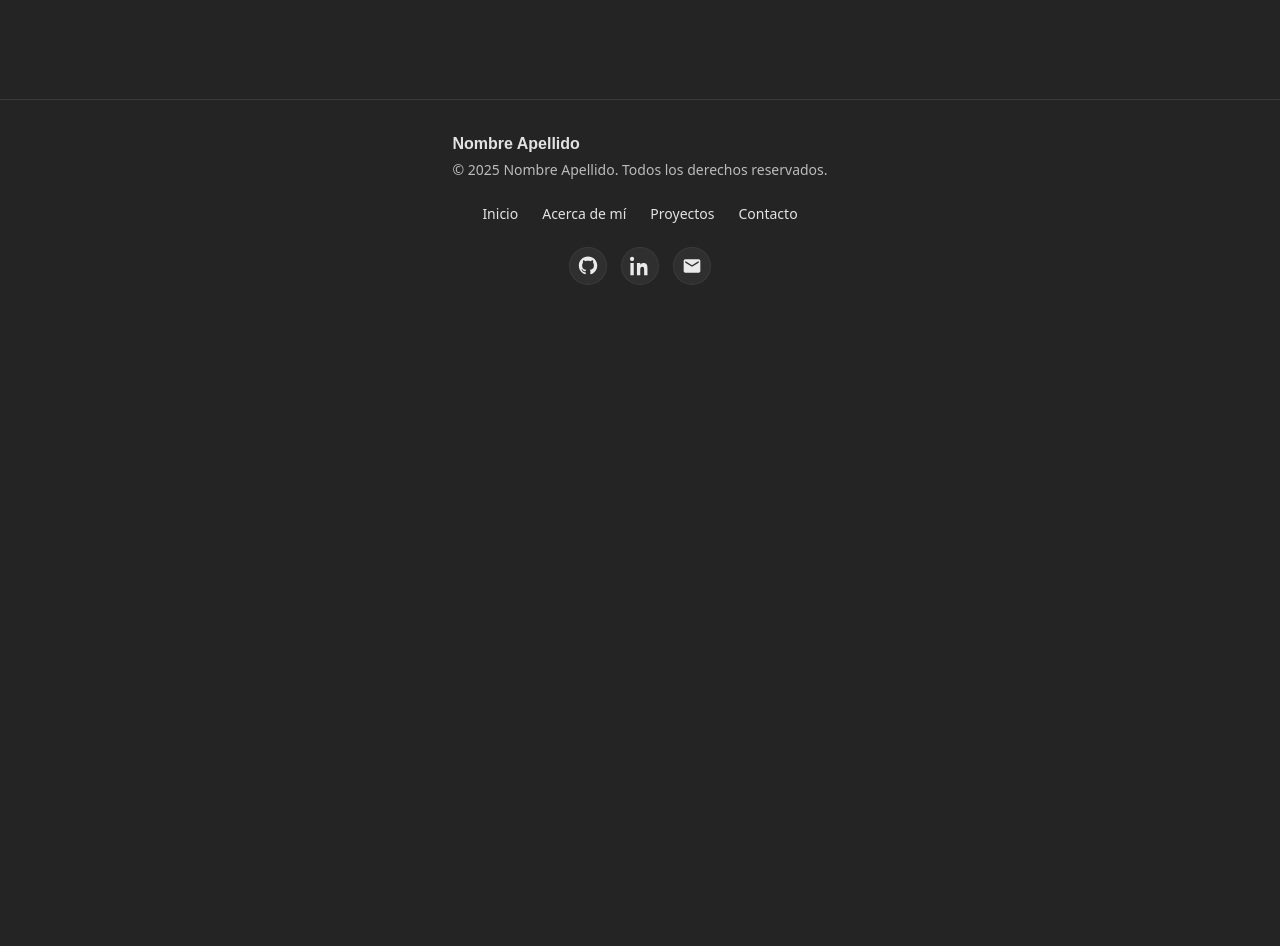
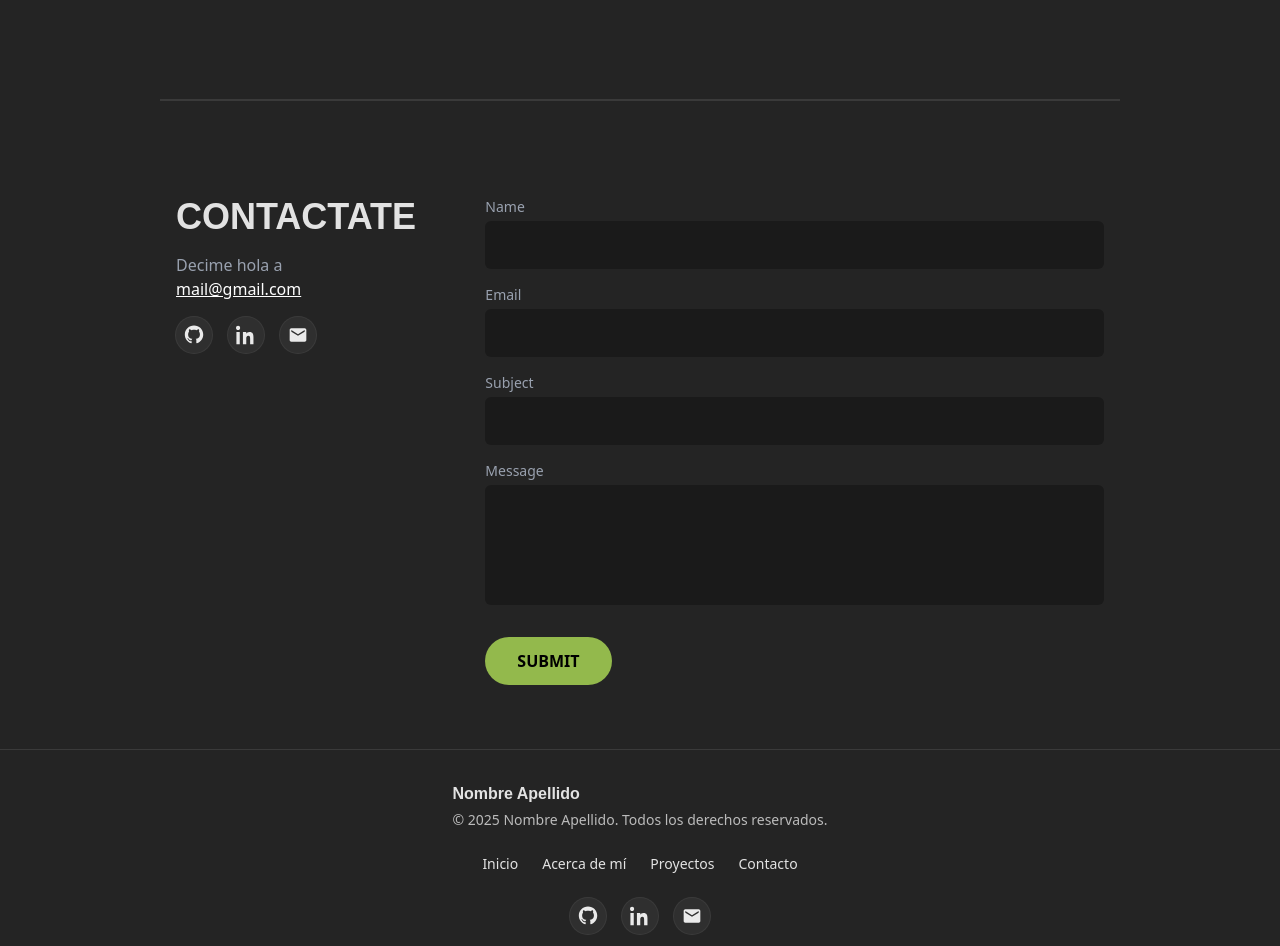
Before and after one commit to leocantero/portafolio-personal, a React (Vite) app: page /about in a window 1280 px wide. Shown: the part 1181-2127 px from the top of the page. Before the commit the page ends 1497 px from the top, so only its background shows below. Built offline with nearby package versions, Linux system fonts and the light colour scheme; no server answers.

Commit message:
Agrego planilla de contacto funcional

```diff
--- a/src/App.css
+++ b/src/App.css
@@ -7,6 +7,7 @@
   --background-color-secondary: #121212;
   --surface-color: #1e1e1e;
   --acento-color: #93b94c;
+  --acento-color-hover: #a6ce5f;
   --text-color: #ffffff;
   --text-color-secondary: #bbbbbb;
 
--- /dev/null
+++ b/src/components/ContactForm.jsx
@@ -0,0 +1,139 @@
+import React from "react";
+
+export const ContactForm = () => {
+  const FORMSPREE_URL = import.meta.env.VITE_FORMSPREE_URL;
+
+  return (
+    <section className="max-w-9/12 mx-auto px-4 py-16 flex row justify-between items-top gap-16">
+      {/* Columna Izquierda: Información */}
+      <div className="md:w-1/4">
+        <h2 className="text-4xl font-bold montserrat-title-bold uppercase w-5xl mb-4">
+          Contactate
+        </h2>
+        <p className="text-gray-400 mb-4">
+          Decime hola a{" "}
+          <span className="text-white underline cursor-pointer">
+            mail@gmail.com
+          </span>
+        </p>
+
+        {/* Iconos Redes Sociales */}
+        <div className="flex items-center gap-4">
+          <a
+            href="https://github.com/leocantero"
+            target="_blank"
+            rel="noreferrer noopener"
+            aria-label="GitHub"
+            className="group inline-flex h-9 w-9 items-center justify-center rounded-full bg-white/5 ring-1 ring-white/10 transition hover:bg-white/10"
+            title="GitHub"
+          >
+            <svg
+              xmlns="http://www.w3.org/2000/svg"
+              viewBox="0 0 24 24"
+              fill="currentColor"
+              className="h-5 w-5 text-white/90 group-hover:text-(--acento-color)"
+            >
+              <path
+                fillRule="evenodd"
+                d="M12 .5C5.73.5.98 5.24.98 11.52c0 4.86 3.15 8.98 7.52 10.43.55.1.75-.24.75-.53 0-.26-.01-1.12-.02-2.03-3.06.66-3.71-1.3-3.71-1.3-.5-1.26-1.23-1.6-1.23-1.6-.99-.68.08-.66.08-.66 1.1.08 1.68 1.13 1.68 1.13.98 1.68 2.58 1.2 3.21.92.1-.71.38-1.2.69-1.48-2.44-.28-5.01-1.22-5.01-5.44 0-1.2.43-2.17 1.12-2.94-.11-.28-.49-1.41.11-2.94 0 0 .93-.3 3.06 1.12.89-.25 1.85-.38 2.8-.38.95 0 1.91.13 2.8.38 2.13-1.42 3.06-1.12 3.06-1.12.6 1.53.22 2.66.11 2.94.69.77 1.12 1.74 1.12 2.94 0 4.23-2.58 5.16-5.03 5.43.39.33.74.98.74 1.98 0 1.43-.01 2.58-.01 2.93 0 .29.2.64.76.53 4.36-1.46 7.5-5.57 7.5-10.43C23.02 5.24 18.27.5 12 .5z"
+                clipRule="evenodd"
+              />
+            </svg>
+          </a>
+          <a
+            href="https://www.linkedin.com/"
+            target="_blank"
+            rel="noreferrer noopener"
+            aria-label="LinkedIn"
+            className="group inline-flex h-9 w-9 items-center justify-center rounded-full bg-white/5 ring-1 ring-white/10 transition hover:bg-white/10"
+            title="LinkedIn"
+          >
+            <svg
+              xmlns="http://www.w3.org/2000/svg"
+              viewBox="0 0 24 24"
+              fill="currentColor"
+              className="h-5 w-5 text-white/90 group-hover:text-(--acento-color)"
+            >
+              <path d="M4.98 3.5C4.98 4.88 3.86 6 2.5 6S0 4.88 0 3.5 1.12 1 2.5 1 4.98 2.12 4.98 3.5zM.5 8.5h4V23h-4V8.5zM8.5 8.5h3.83v1.98h.05c.53-1 1.84-2.06 3.78-2.06 4.04 0 4.79 2.66 4.79 6.11V23h-4v-6.47c0-1.54-.03-3.52-2.15-3.52-2.15 0-2.48 1.68-2.48 3.41V23h-4V8.5z" />
+            </svg>
+          </a>
+          <a
+            href="mailto:hola@gmail.com"
+            aria-label="Email"
+            className="group inline-flex h-9 w-9 items-center justify-center rounded-full bg-white/5 ring-1 ring-white/10 transition hover:bg-white/10"
+            title="Email"
+          >
+            <svg
+              xmlns="http://www.w3.org/2000/svg"
+              viewBox="0 0 24 24"
+              fill="currentColor"
+              className="h-5 w-5 text-white/90 group-hover:text-(--acento-color)"
+            >
+              <path d="M20 4H4c-1.1 0-2 .9-2 2v12c0 1.1.9 2 2 2h16c1.1 0 2-.9 2-2V6c0-1.1-.9-2-2-2Zm0 4-8 5L4 8V6l8 5 8-5v2Z" />
+            </svg>
+          </a>
+        </div>
+      </div>
+
+      {/* Columna Derecha: El Formulario */}
+      <div className="md:w-2/3">
+        <form
+          action={FORMSPREE_URL}
+          method="POST"
+          className="flex flex-col gap-4"
+        >
+          {/* Campo Nombre */}
+          <div className="flex flex-col gap-1">
+            <label className="text-gray-400 text-sm">Name</label>
+            <input
+              type="text"
+              name="name"
+              required
+              className="bg-[#1a1a1a] border-none p-3 rounded-md focus:ring-2 focus:ring-(--acento-color) outline-none"
+            />
+          </div>
+
+          {/* Campo Email */}
+          <div className="flex flex-col gap-1">
+            <label className="text-gray-400 text-sm">Email</label>
+            <input
+              type="email"
+              name="email"
+              required
+              className="bg-[#1a1a1a] border-none p-3 rounded-md focus:ring-2 focus:ring-(--acento-color) outline-none"
+            />
+          </div>
+
+          {/* Campo Asunto */}
+          <div className="flex flex-col gap-1">
+            <label className="text-gray-400 text-sm">Subject</label>
+            <input
+              type="text"
+              name="subject"
+              className="bg-[#1a1a1a] border-none p-3 rounded-md focus:ring-2 focus:ring-(--acento-color) outline-none"
+            />
+          </div>
+
+          {/* Campo Mensaje */}
+          <div className="flex flex-col gap-1">
+            <label className="text-gray-400 text-sm">Message</label>
+            <textarea
+              name="message"
+              rows="4"
+              required
+              className="bg-[#1a1a1a] border-none p-3 rounded-md focus:ring-2 focus:ring-(--acento-color) outline-none resize-none"
+            ></textarea>
+          </div>
+
+          {/* Botón de envío */}
+          <button
+            type="submit"
+            className=" cursor-pointer bg-(--acento-color) text-black font-bold py-3 px-8 rounded-full w-fit mt-4 hover:bg-(--acento-color-hover) transition-colors uppercase"
+          >
+            Submit
+          </button>
+        </form>
+      </div>
+    </section>
+  );
+};
--- a/src/pages/About.jsx
+++ b/src/pages/About.jsx
@@ -1,4 +1,5 @@
 import React from "react";
+import { ContactForm } from "../components/ContactForm.jsx";
 import { habilidades } from "../data/data.js";
 import { experiencia } from "../data/data.js";
 import aboutImage from "../assets/about-image.jpg";
@@ -37,12 +38,15 @@ export const About = () => {
         </div>
       </section>
 
-      <section className="mx-auto max-w-6xl px-4 py-16 border-b-2 border-white/10 mb-8">
+      <section
+        id="habilidades"
+        className="mx-auto max-w-6xl px-4 py-16 border-b-2 border-white/10 mb-8"
+      >
         <div className="grid gap-8 md:grid-cols-3 md:items-start">
           <h2 className="text-4xl font-bold montserrat-title-bold uppercase">
-            Mis Habilidades
+            Habilidades
           </h2>
-          <div id="habilidades" className="md:col-span-2">
+          <div className="md:col-span-2">
             <p className="text-sm text-(--text-color-secondary) mb-4">
               Siempre estoy buscando aprender nuevas habilidades y mantenerme
               actualizado con las tendencias de la industria. Algunas de mis
@@ -51,7 +55,7 @@ export const About = () => {
             <ul className="grid grid-cols-4 sm:grid-cols-3 md:grid-cols-4 lg:grid-cols-5 gap-3">
               {habilidades.map((habilidad, index) => (
                 <li key={`${habilidad}-${index}`}>
-                  <div className="group flex items-center justify-center gap-2 rounded-xl border border-white/5 ring-1 ring-white/10 px-3 py-2 md:px-4 md:py-3 transition-all duration-200 hover:bg-white/10 hover:ring-[var(--acento-color)] hover:-translate-y-0.5">
+                  <div className="group flex items-center justify-center gap-2 rounded-xl border border-white/5 ring-1 ring-white/10 px-3 py-2 md:px-4 md:py-3 transition-all duration-200 hover:bg-white/10 hover:ring-(--acento-color) hover:-translate-y-0.5">
                     <svg
                       xmlns="http://www.w3.org/2000/svg"
                       viewBox="0 0 24 24"
@@ -70,9 +74,9 @@ export const About = () => {
         </div>
       </section>
 
-      <section className="max-w-9/12 mx-auto px-4 py-16 flex row justify-between items-top gap-16 ">
+      <section className="max-w-9/12 mx-auto px-4 py-16 flex row justify-between items-top gap-16 border-b-2 border-white/10 mb-8">
         <h2 className="text-4xl font-bold montserrat-title-bold uppercase w-5xl">
-          Mi Experiencia
+          Experiencia
         </h2>
         <div>
           <ol>
@@ -93,6 +97,8 @@ export const About = () => {
           </ol>
         </div>
       </section>
+
+      <ContactForm />
     </>
   );
 };
```
Also changed, not shown: 2 other files (tests, documents, lock files or other folders).
